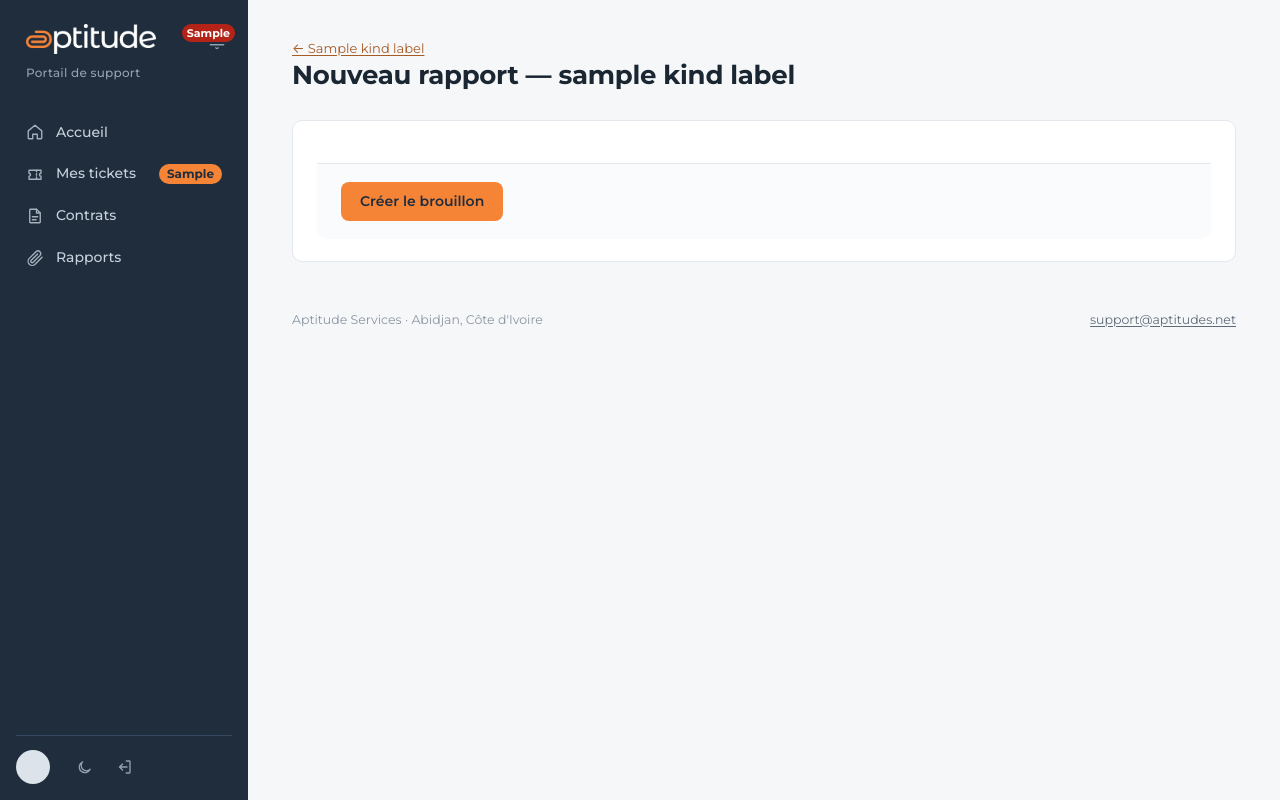
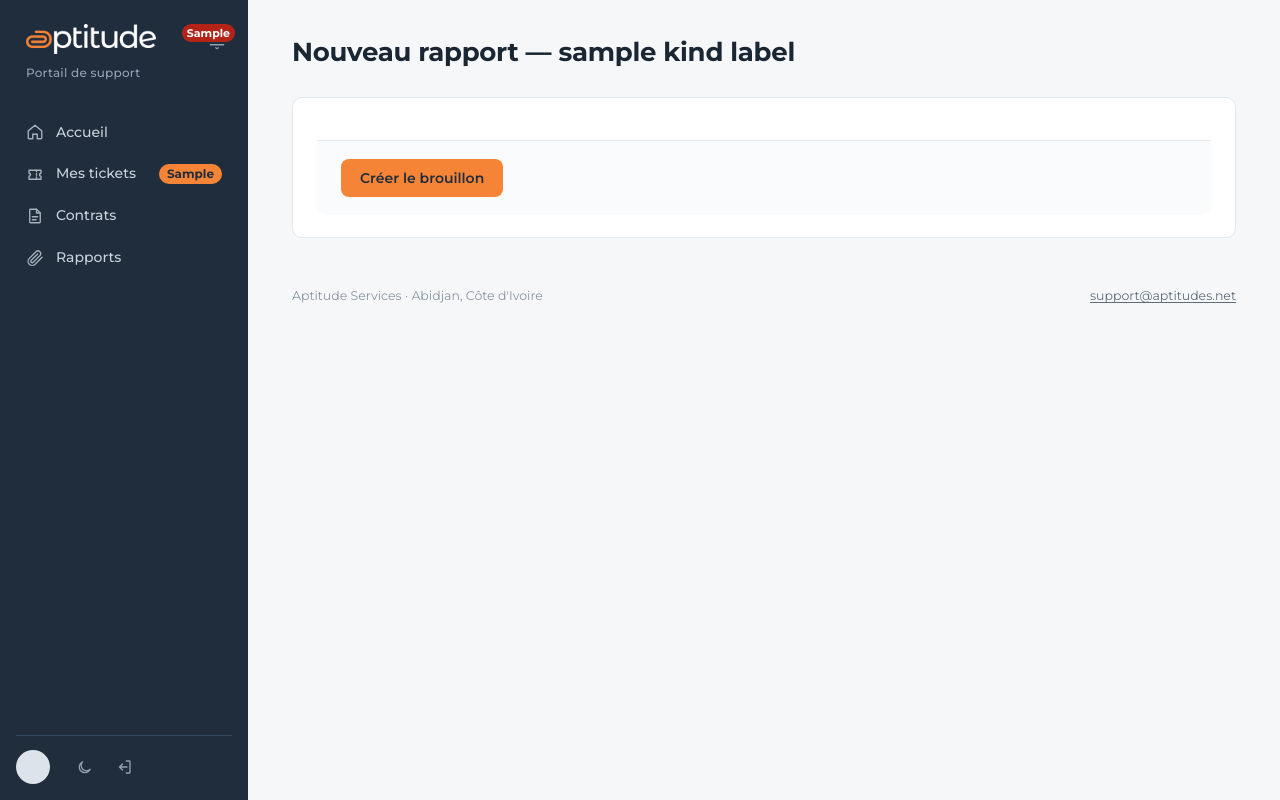
Before and after one commit to Aptitude-Services/App_ticketing, a Django app: template templates/reports/report_create.html in a window 1280 px wide. Run offline with Django 5.2, Linux system fonts and the light colour scheme; the template is opened without the code that fills it: most values are stand-ins (such as "Sample title", 1, 10 or a date in 2020).

Commit message:
Rapports : retrait du lien de retour au-dessus de la référence
Co-Authored-By: Claude Opus 5.5 <noreply@anthropic.com>

```diff
--- a/templates/reports/report_create.html
+++ b/templates/reports/report_create.html
@@ -2,7 +2,6 @@
 {% block title %}{% translate "Nouveau rapport" %}{% endblock %}
 {% block content %}
 <div class="page-head"><div>
-  <a class="crumb" href="{% url 'report' kind %}">← {{ kind_label }}</a>
   <h1>{% translate "Nouveau rapport" %} — {{ kind_label|lower }}</h1>
 </div></div>
 <section class="panel"><div class="panel-body">
--- a/templates/reports/report_edit.html
+++ b/templates/reports/report_edit.html
@@ -2,7 +2,6 @@
 {% block title %}{{ report.reference }}{% endblock %}
 {% block content %}
 <div class="page-head"><div>
-  <a class="crumb" href="{% url 'report' report.kind %}">← {{ report.get_kind_display }}</a>
   <h1 class="mono">{{ report.reference }}</h1>
   <p class="lead">{{ report.get_status_display }} · {{ report.esn.name }} → {{ report.end_client.name|default:_("sans client final") }}</p>
 </div><a class="btn btn-secondary" href="{% url 'report_detail' report.pk %}">{% translate "Aperçu" %}</a></div>
```
